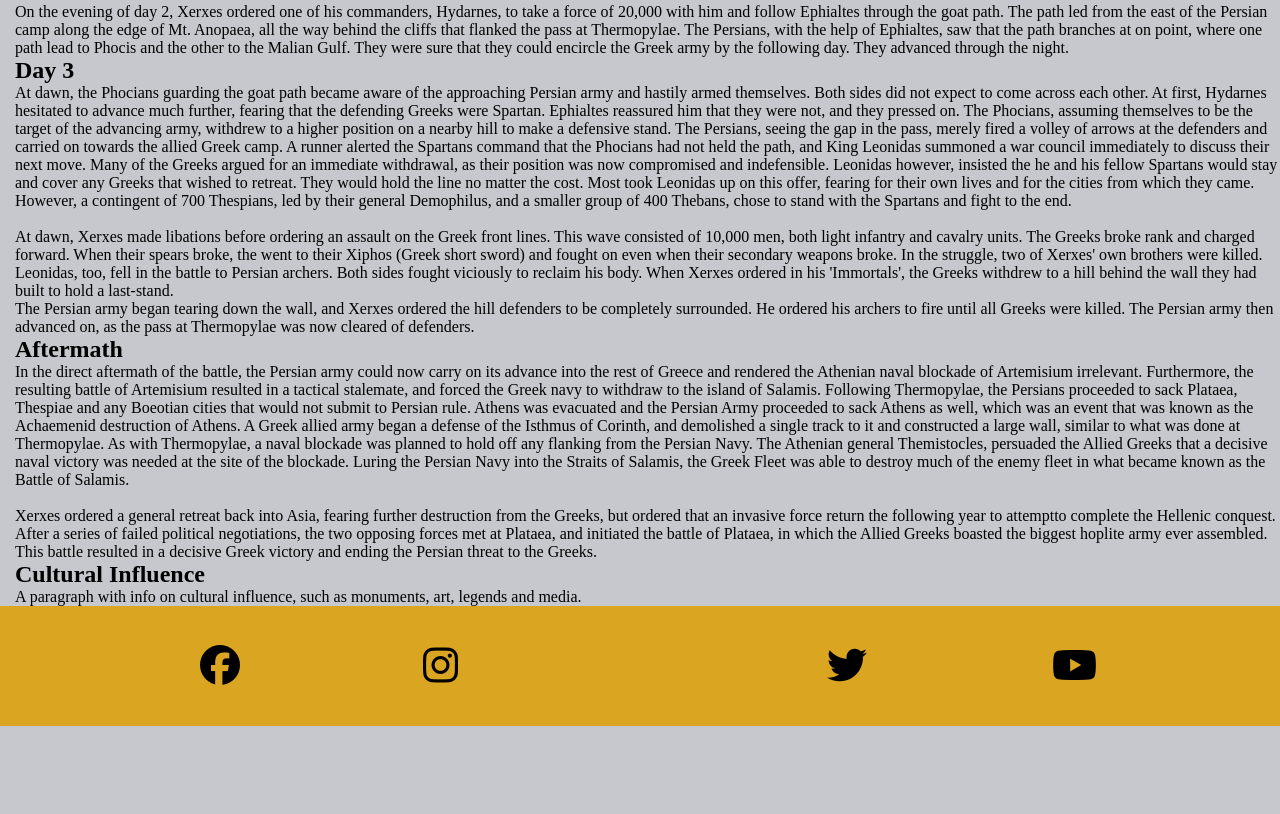
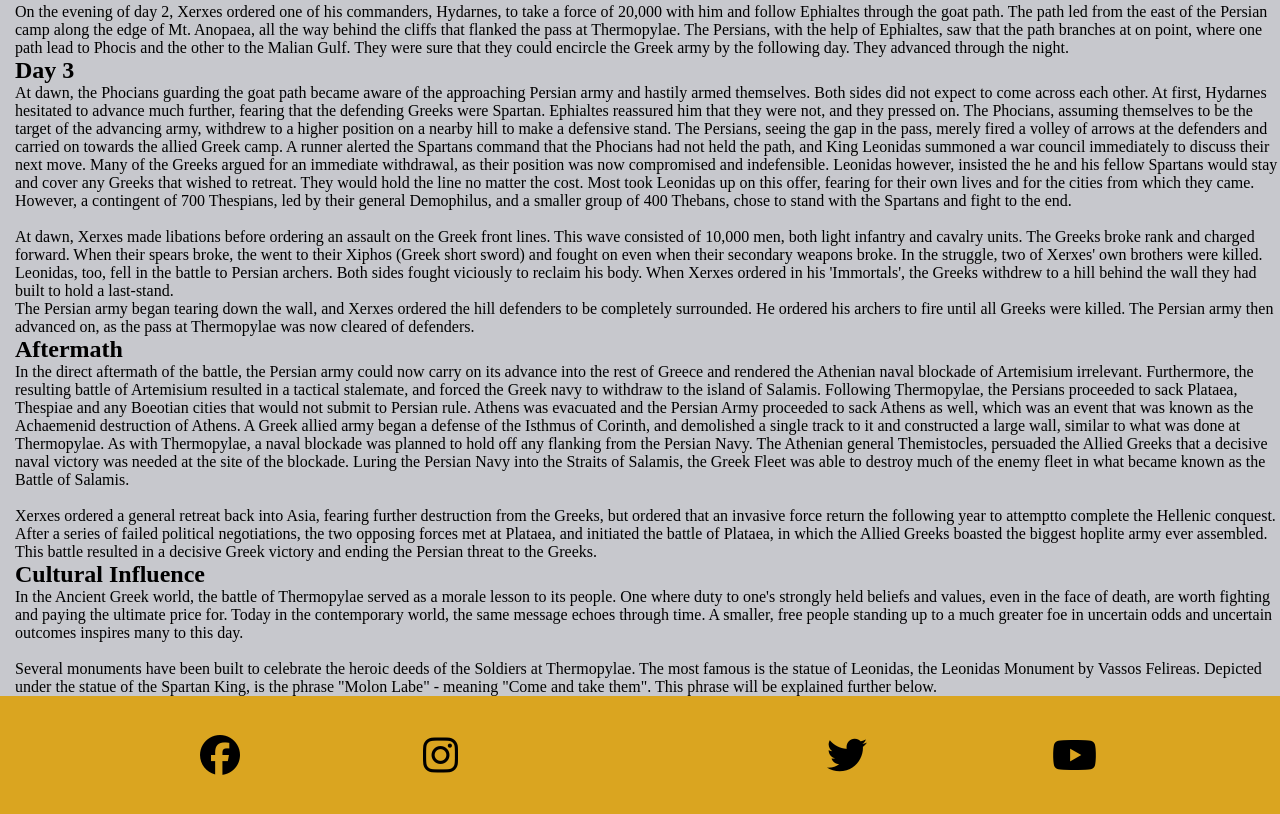
Before and after one commit to Robrowno/project-lambda, a plain HTML site: page index.html in a window 1280 px wide. Shown: the part 2552-3366 px from the top of the page. Before the commit the page ends 3278 px from the top, so only its background shows below. Drawn offline with Linux system fonts and the light colour scheme.

Commit message:
Begin text for cultural influence in the legacy section

```diff
--- a/index.html
+++ b/index.html
@@ -160,7 +160,17 @@
 
     <div>
         <h2>Cultural Influence</h2>
-          <p>A paragraph with info on cultural influence, such as monuments, art, legends and media.</p>
+          <p> <!---A paragraph with info on cultural influence, such as monuments, art, legends and media. --->
+            In the Ancient Greek world, the battle of Thermopylae served as a morale lesson to its people. One where duty to one's strongly held beliefs and values, even in the face of death, are worth fighting and paying the ultimate price for.
+            Today in the contemporary world, the same message echoes through time. A smaller, free people standing up to a much greater foe in uncertain odds and uncertain outcomes inspires many to this day.
+          </p>
+          <br>
+          <p>
+            Several monuments have been built to celebrate the heroic deeds of the Soldiers at Thermopylae. The most famous is the statue of Leonidas, the Leonidas Monument by Vassos Felireas.
+            Depicted under the statue of the Spartan King, is the phrase "Molon Labe" - meaning "Come and take them". This phrase will be explained further below.
+
+
+          </p>
 
 
     </div>
```
